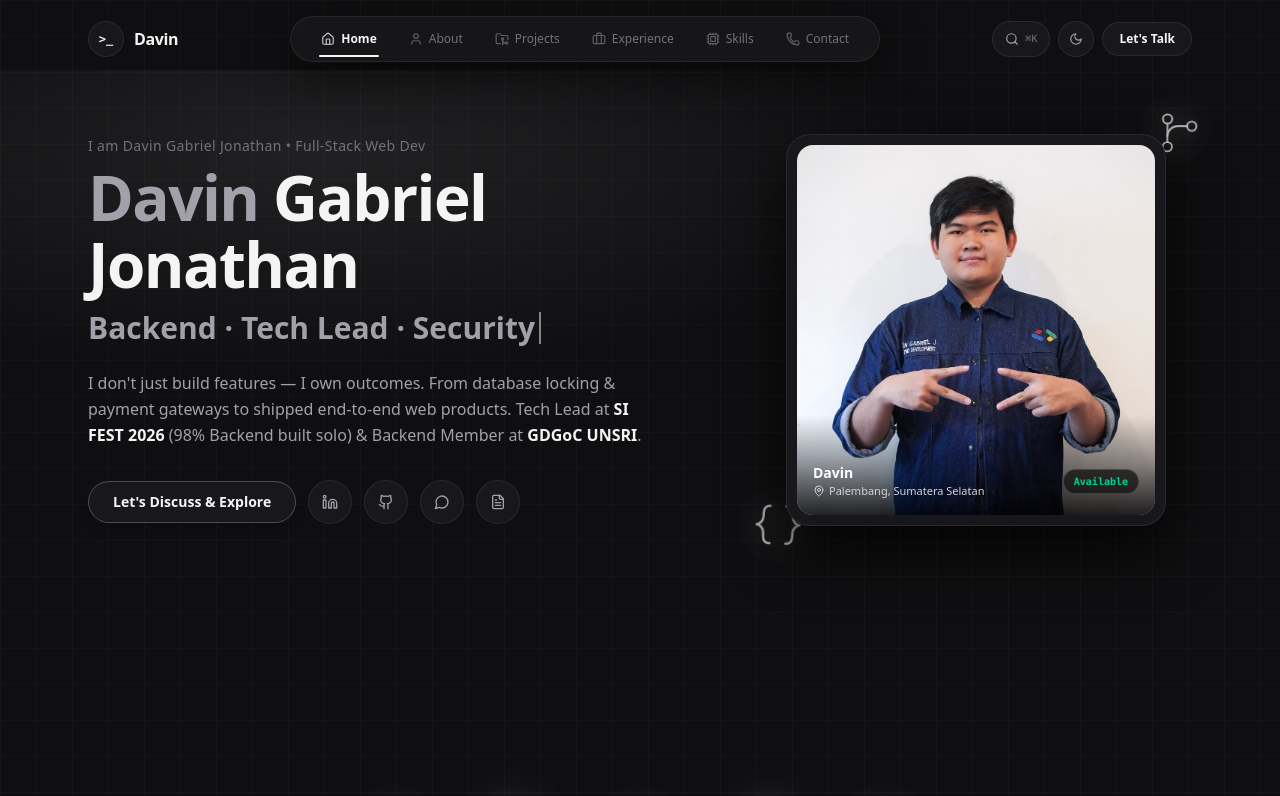
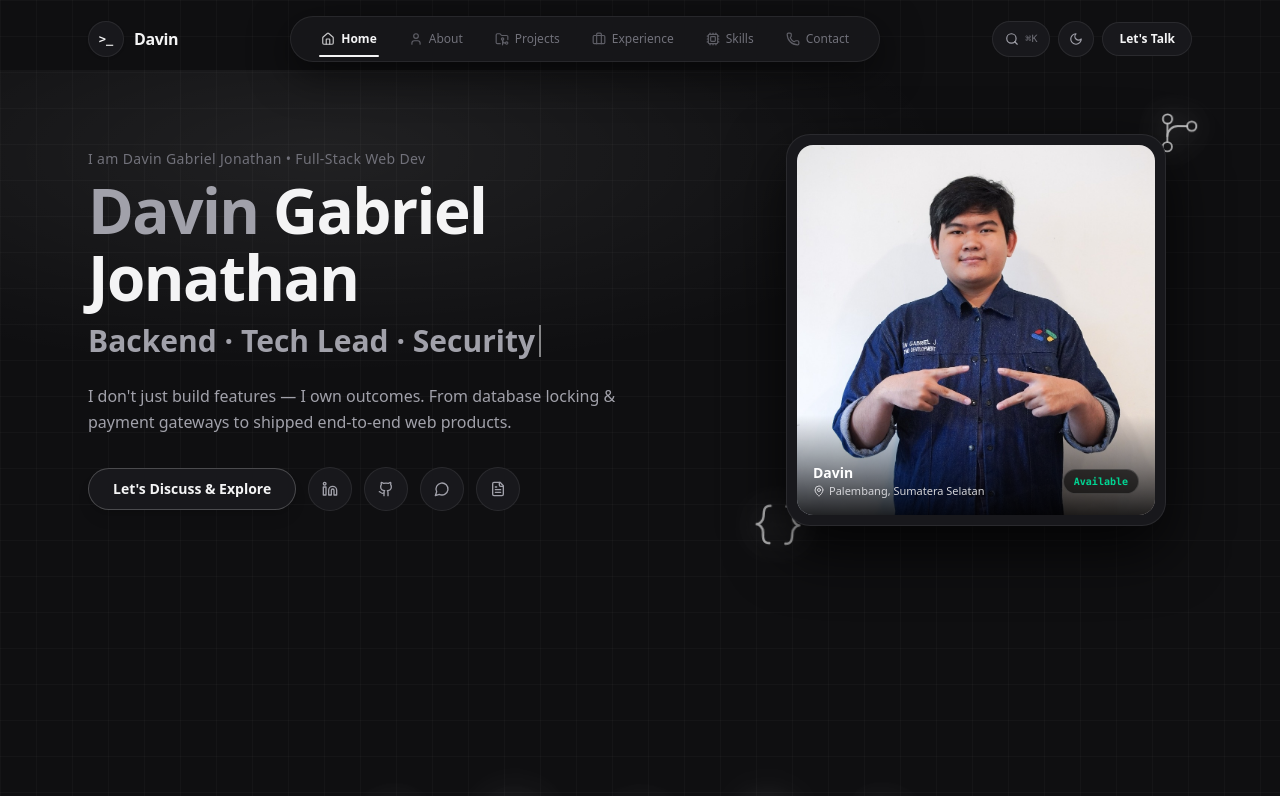
Before and after one commit to Davin164/DavinGabrielJonathan, a Next.js app: page / in a window 1280 px wide. Shown: the top 796 px of the page. Built offline with nearby package versions, Linux system fonts and the light colour scheme.

Commit message:
fix(hero): simplify hero description to concise personal motto

```diff
--- a/src/components/sections/HeroSection.tsx
+++ b/src/components/sections/HeroSection.tsx
@@ -92,15 +92,6 @@ export default function HeroSection() {
             <p className="max-w-xl text-sm leading-relaxed text-[var(--text-secondary)] sm:text-base">
               I don&apos;t just build features — I own outcomes. From database
               locking &amp; payment gateways to shipped end-to-end web products.
-              Tech Lead at{" "}
-              <strong className="text-[var(--text-primary)]">
-                SI FEST 2026
-              </strong>{" "}
-              (98% Backend built solo) &amp; Backend Member at{" "}
-              <strong className="text-[var(--text-primary)]">
-                GDGoC UNSRI
-              </strong>
-              .
             </p>
 
             {/* Social Circle Icons & Let's Discuss Pill */}
```
